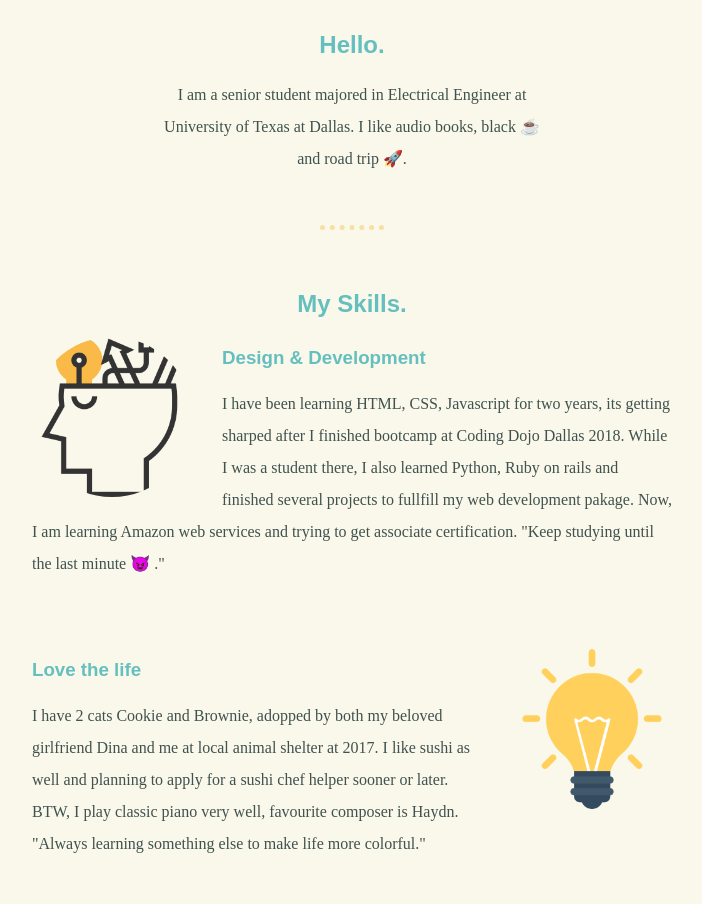
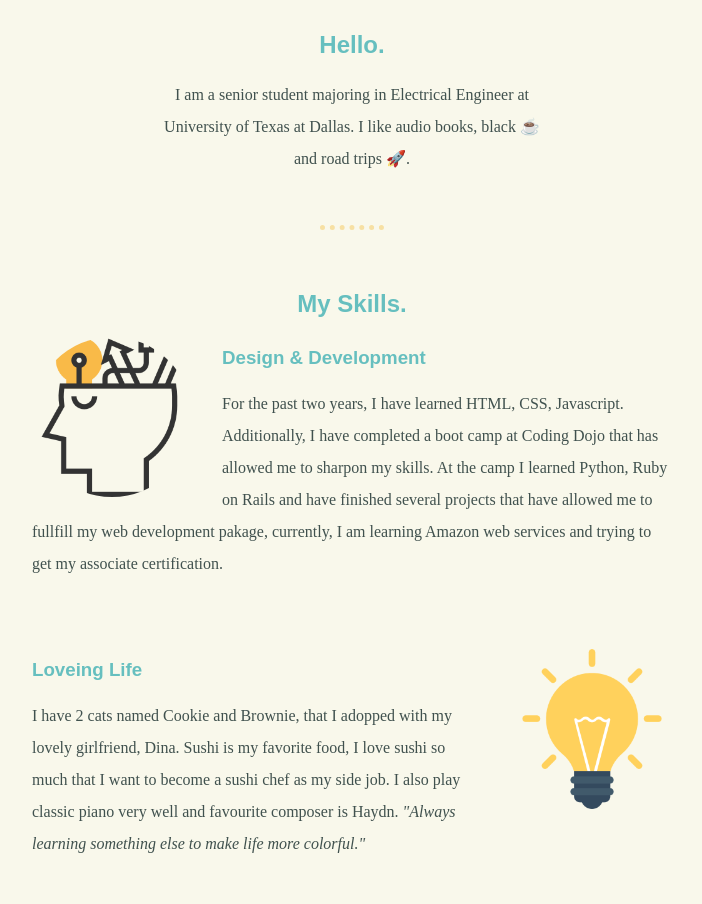
Before and after one commit to coldingcoding/cv, a plain HTML site: page index.html in a window 1280 px wide. Shown: the part 1008-1912 px from the top of the page, without its empty margins (288-990 px from the left). Drawn offline with Linux system fonts and the light colour scheme.

Commit message:
Update index.html

```diff
--- a/index.html
+++ b/index.html
@@ -20,7 +20,7 @@
       <div class="profile">
         <img class="headImage"src="img/IMG_0492.JPG" alt="myImage">
         <h2>Hello.</h2>
-        <p class='intro'>I am a senior student majored in Electrical Engineer at University of Texas at Dallas. I like audio books, black ☕️ and road trip 🚀.</p>
+        <p class='intro'>I am a senior student majoring in Electrical Engineer at University of Texas at Dallas. I like audio books, black ☕️ and road trips 🚀.</p>
       </div>
       <hr>
       <div class="skills">
@@ -28,12 +28,12 @@
         <div class="skill-row">
           <img class="skillsImage" src="img/idea.png" alt="skillsImage">
           <h3>Design & Development</h3>
-          <p class="p1">I have been learning HTML, CSS, Javascript for two years, its getting sharped after I finished bootcamp at Coding Dojo Dallas 2018. While I was a student there, I also learned Python, Ruby on rails and finished several projects to fullfill my web development pakage. Now, I am learning Amazon web services and trying to get associate certification. "Keep studying until the last minute 😈 ." </p>
+          <p class="p1">For the past two years, I have learned HTML, CSS, Javascript. Additionally, I have completed a boot camp at Coding Dojo that has allowed me to sharpon my skills. At the camp I learned Python, Ruby on Rails and have finished several projects that have allowed me to fullfill my web development pakage, currently, I am learning Amazon web services and trying to get my associate certification. </p>
         </div>
         <div class="skill-row">
           <img class="bulbImage" src="img/bulb.png" alt="skillsImage">
-          <h3>Love the life</h3>
-          <p > I have 2 cats Cookie and Brownie, adopped by both my beloved girlfriend Dina and me at local animal shelter at 2017. I like sushi as well and planning to apply for a sushi chef helper sooner or later. BTW, I play classic piano very well, favourite composer is Haydn. "Always learning something else to make life more colorful."</p>
+          <h3>Loveing Life</h3>
+          <p > I have 2 cats named Cookie and Brownie, that I adopped with my lovely girlfriend, Dina. Sushi is my favorite food, I love sushi so much that I want to become a sushi chef as my side job. I also play classic piano very well and favourite composer is Haydn. <em>"Always learning something else to make life more colorful."</em></p>
         </div>
       </div>
       <hr>
```
